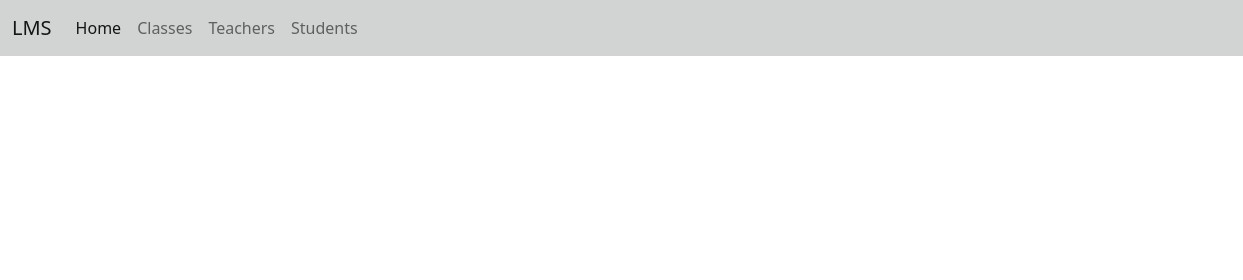
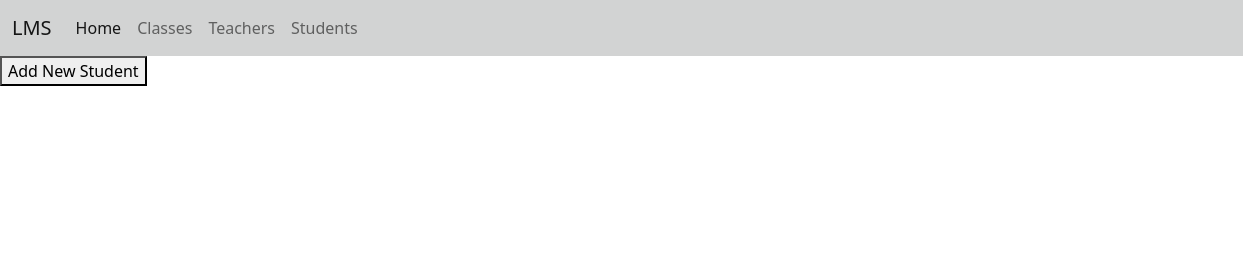
Before and after one commit to udeba/my-school-management-system-project, a plain HTML site: page index.html in a window 1280 px wide. Shown: the top 280 px of the page, 0-1243 px from the left. Drawn offline with nearby package versions, Linux system fonts and the light colour scheme.

Commit message:
add student button

```diff
--- a/index.html
+++ b/index.html
@@ -58,7 +58,9 @@
         </a>
       </nav>
     </header>
-    <main id="content"></main>
+    <main id="content">
+      <button onclick="formRows()">Add New Student</button>
+    </main>
     <footer id="footer" class="bg-body-tertiary text-center text-lg-start">
       <div>
         About us <a class="text-body" href=""></a> Contact<a
--- a/script.js
+++ b/script.js
@@ -48,3 +48,14 @@ function displayStudents() {
   });
   mainContent.appendChild(studentsRow);
 }
+function formRows() {
+  let mainContent = document.getElementById("content");
+  mainContent.innerHTML = `
+      <form id="addStudentForm">
+          <input type="text" id="studentName" placeholder="Student Name" required>
+          <input type="text" id="studentRole" placeholder="Student Role" required>
+          <input type="number" id="studentGrade" placeholder="Student Grade" required>
+          <button type="submit">Add Student</button>
+      </form>
+  `;
+}
```
